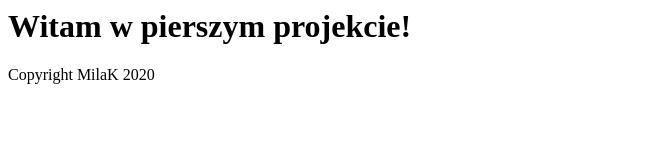
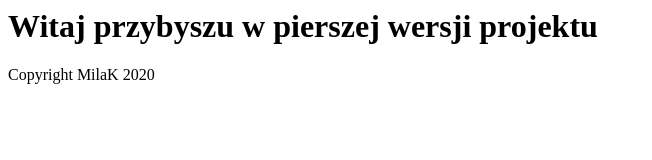
Before and after one commit to MilenaK03/KursGit, a plain HTML site: page index.html in a window 1280 px wide. Shown: the whole page, without its empty margins (0-652 px from the left). Drawn offline with Linux system fonts and the light colour scheme.

Commit message:
Modyfikacja pliku index i dodanie wersji

```diff
--- a/index.html
+++ b/index.html
@@ -4,7 +4,7 @@
 </head>
 <body>
 	<div>
-		<h1>Witam w pierszym projekcie!</h1>
+		<h1>Witaj przybyszu w pierszej wersji projektu</h1>
 	</div>
 
 	<div class="footer">Copyright MilaK 2020</div>
```
Also changed, not shown: version.html (added, +1 -0 lines).
